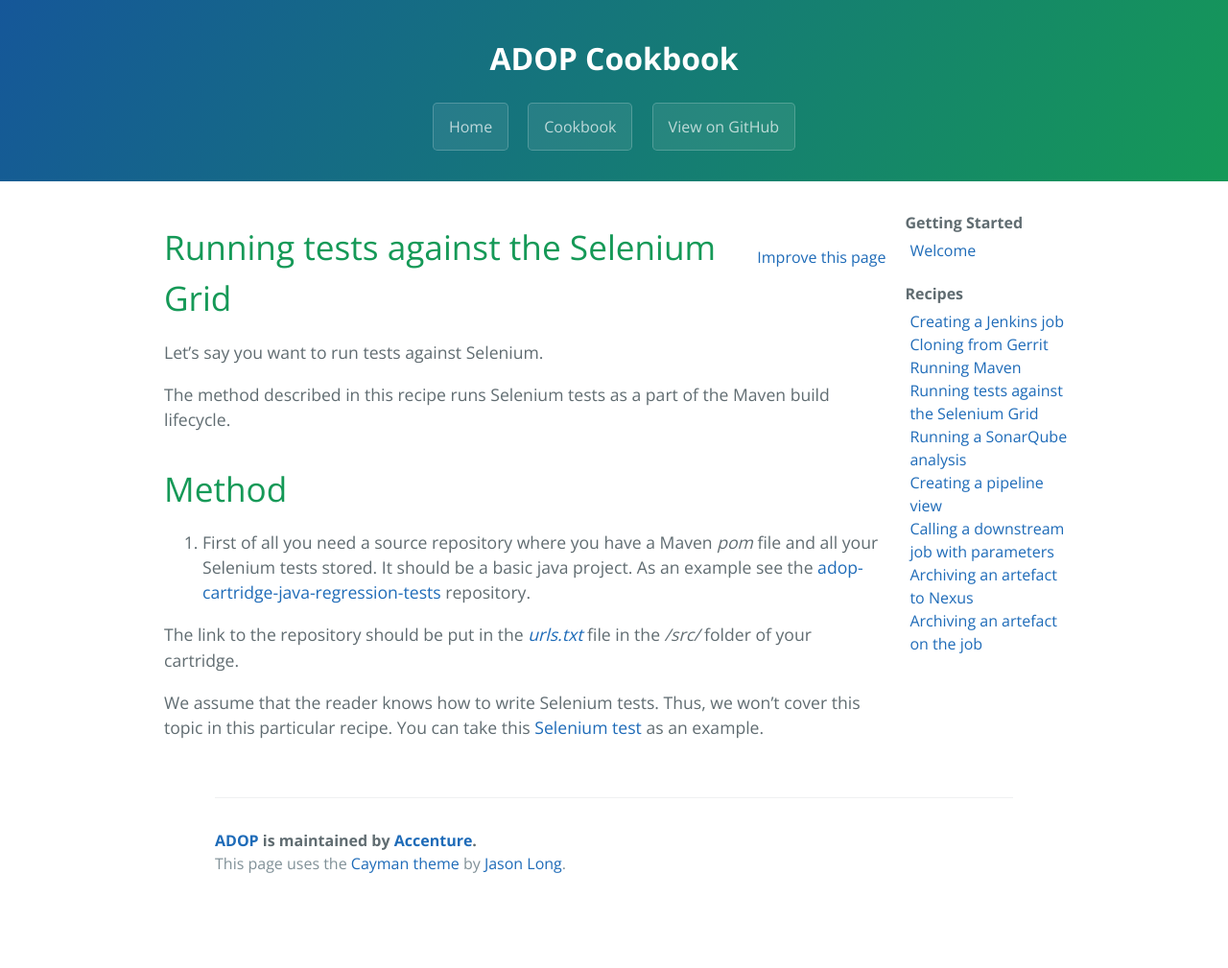
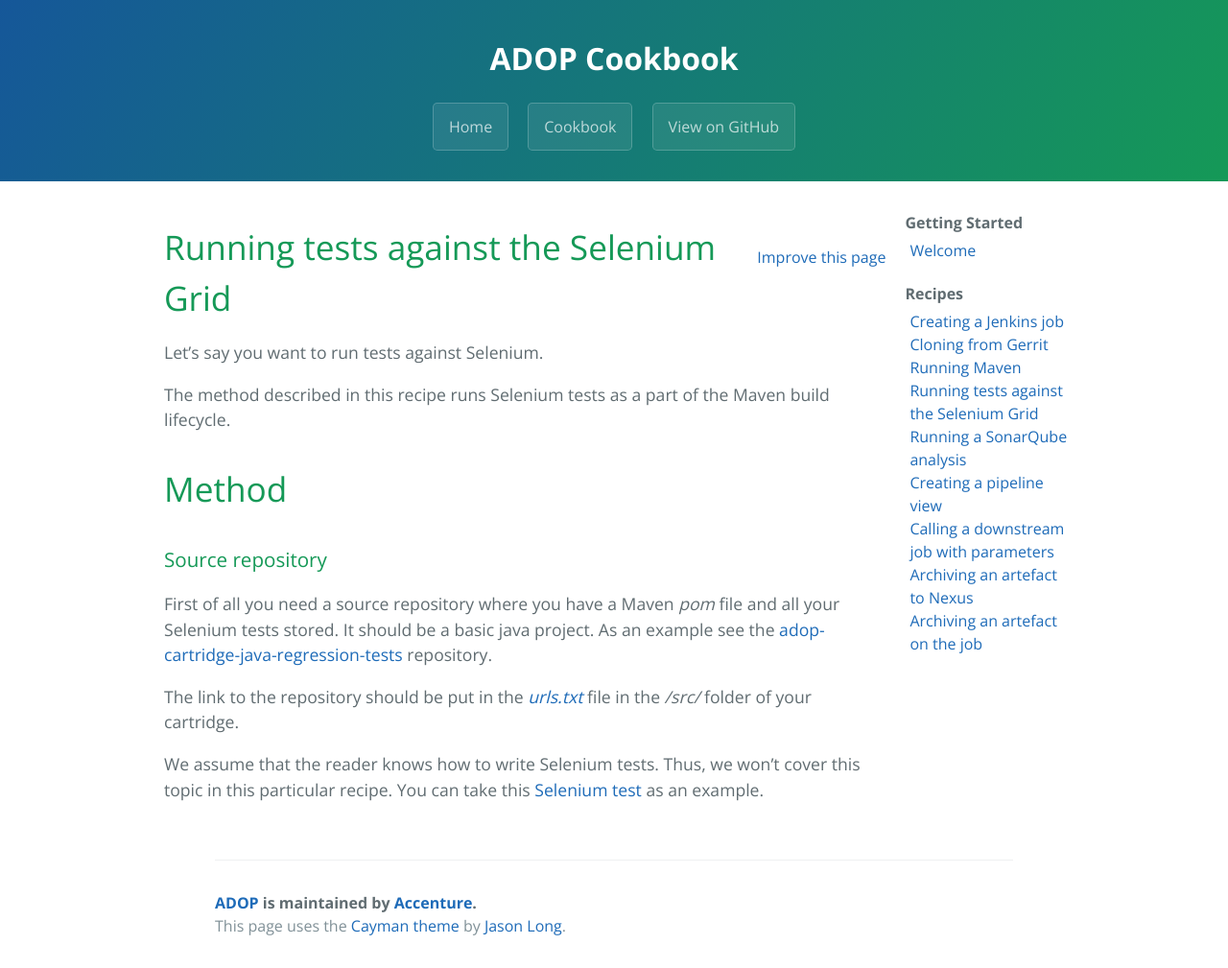
Before and after one commit to alexeymhv/adop-cartridges-cookbook, a Jekyll site: the page built from _docs/recipes/selenium-tests.md, in a window 1280 px wide. Shown: the whole page at 96% size. Built offline with Jekyll 4.4.1, drawn with Linux system fonts in a browser that asks for light colours; before the commit the page ends 944 px from its top, so only the background shows below that.

Commit message:
Update selenium-tests.md

```diff
--- a/_docs/recipes/selenium-tests.md
+++ b/_docs/recipes/selenium-tests.md
@@ -10,8 +10,10 @@ The method described in this recipe runs Selenium tests as a part of the Maven b
 
 # Method
 
-1. First of all you need a source repository where you have a Maven _pom_ file and all your Selenium tests stored. It should be a basic java project. As an example see the [adop-cartridge-java-regression-tests](https://github.com/Accenture/adop-cartridge-java-regression-tests) repository.
+### Source repository
 
-  The link to the repository should be put in the _[urls.txt](https://github.com/Accenture/adop-cartridge-java/blob/master/src/urls.txt)_ file in the _/src/_ folder of your cartridge.
+First of all you need a source repository where you have a Maven _pom_ file and all your Selenium tests stored. It should be a basic java project. As an example see the [adop-cartridge-java-regression-tests](https://github.com/Accenture/adop-cartridge-java-regression-tests) repository.
 
-  We assume that the reader knows how to write Selenium tests. Thus, we won't cover this topic in this particular recipe. You can take this [Selenium test](https://github.com/Accenture/adop-cartridge-java-regression-tests/blob/master/src/test/java/springpetclinic_selenium/selenium/OwnerTest.java) as an example.
+The link to the repository should be put in the _[urls.txt](https://github.com/Accenture/adop-cartridge-java/blob/master/src/urls.txt)_ file in the _/src/_ folder of your cartridge.
+
+We assume that the reader knows how to write Selenium tests. Thus, we won't cover this topic in this particular recipe. You can take this [Selenium test](https://github.com/Accenture/adop-cartridge-java-regression-tests/blob/master/src/test/java/springpetclinic_selenium/selenium/OwnerTest.java) as an example.
```
